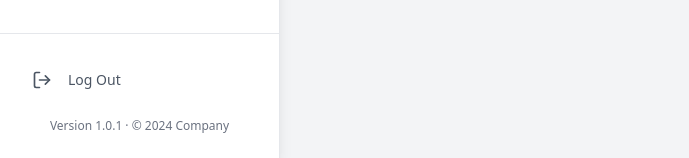
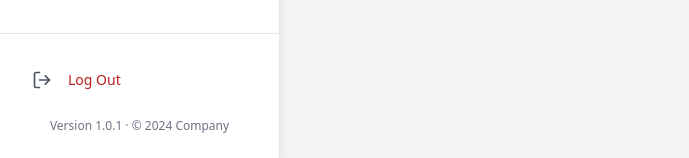
Before and after one commit to samriddha-basu-cloud/responsive-dashboard, a React (Create React App) app: page /profile in a window 1280 px wide. Shown: the part 642-800 px from the top of the page, without its empty margins (0-689 px from the left). Built offline with nearby package versions, Linux system fonts and the light colour scheme; no server answers; the database is empty; sample sign-in values are in the browser's storage.

Commit message:
Refactor Sidebar component to update logout button styling

```diff
--- a/src/components/Sidebar.js
+++ b/src/components/Sidebar.js
@@ -195,7 +195,7 @@ const Sidebar = () => {
             className="w-full flex items-center px-4 py-3 rounded-lg text-gray-600 dark:text-gray-300 hover:bg-gray-100 dark:hover:bg-gray-800 transition-colors"
           >
             <FiLogOut className="h-5 w-5" />
-            {isOpen && <span className="ml-4 text-sm font-medium">Log Out</span>}
+            {isOpen && <span className="ml-4 text-sm text-red-700 dark:text-red-500 font-medium">Log Out</span>}
           </button>
           {isOpen && (
             <p className="mt-4 text-xs text-center text-gray-500 dark:text-gray-400">
```
